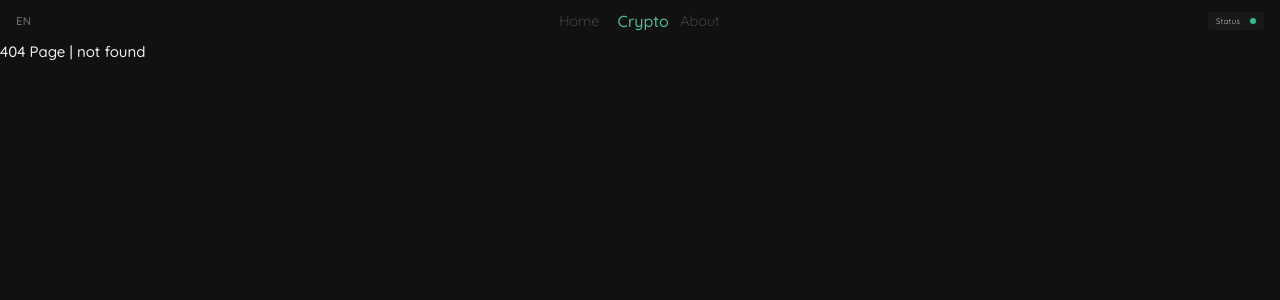
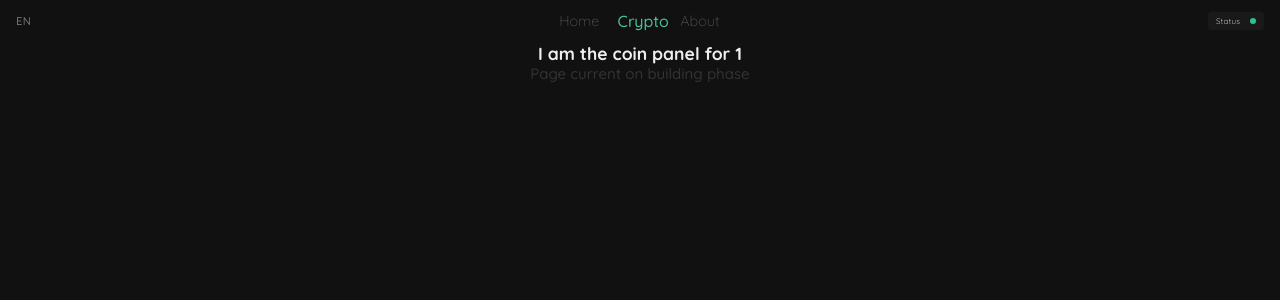
Before and after one commit to adazol123/data-fetch-api, a React (Create React App) app: page /crypto/1 in a window 1280 px wide. Before the commit this address had no page. Shown: the top 300 px of the page. Built offline with nearby package versions, Linux system fonts and the light colour scheme.

Commit message:
saving on progress coin panel

```diff
--- /dev/null
+++ b/src/components/Coin/Coin.jsx
@@ -0,0 +1,20 @@
+import React, { useContext} from 'react'
+import { Redirect } from 'react-router-dom'
+import DataContext from '../../util/DataContext'
+const Coin = ( { match: { params: { id }}}) => {
+    const {selectedItem, showCoin, setShowCoin} = useContext(DataContext)
+    console.log(selectedItem)
+    if(id) {
+    return (
+        <div align='center'>
+            <h3>I am the coin panel for { id }</h3>
+            <p style={{ color: '#333'}}>Page current on building phase</p>
+        </div>
+
+    )}
+    return (
+        <Redirect to={{ pathname: '/404'}} />
+    )
+}
+
+export default Coin
--- a/src/components/Crypto/CoinModal.jsx
+++ b/src/components/Crypto/CoinModal.jsx
@@ -2,11 +2,12 @@ import React, { useContext, useEffect, useRef, useState } from 'react'
 import DataContext from '../../util/DataContext'
 import { useMotionValue, m, LazyMotion} from 'framer-motion'
 import axios from 'axios'
+import {Link, Redirect} from 'react-router-dom'
 import CoinChart from './CoinChart'
 // import DataType from '../../util/DataType'
 
 const CoinModal = () => {
-    const {selectedItem, showCoin, setShowCoin} = useContext(DataContext)
+    const {selectedItem, setSelectedItem, showCoin, setShowCoin} = useContext(DataContext)
     const [coinData, setCoinData] = useState(null)
     const [dataLoading, setDataLoading] = useState(false)
     const description = useRef()
@@ -112,7 +113,13 @@ const CoinModal = () => {
 
 
             </div>
-            <button className="test"> Expand </button>
+            <Link to={`/crypto/${selectedItem.id}`}>
+
+            <button className="test"
+                onClick={() =>
+                    console.log(coinData)}
+            > Expand </button>
+            </Link>
 
         </m.div>}
         </m.div>}
--- a/src/util/route.js
+++ b/src/util/route.js
@@ -3,6 +3,7 @@ import {Route, Switch} from 'react-router-dom'
 import About from '../pages/About';
 import Crypto from '../pages/Crypto';
 import Home from '../pages/Home';
+import Coin from '../components/Coin/Coin'
 import PageNotFound from '../pages/PageNotFound';
 
 export const route = () => {
@@ -10,6 +11,7 @@ export const route = () => {
       <Switch>
         <Route path='/about' exact component={About} />
         <Route path='/crypto' exact component={Crypto} />
+        <Route path='/crypto/:id' exact component={Coin} />
         <Route path='/' exact component={Home} />
         <Route component={PageNotFound} />
       </Switch>
```
